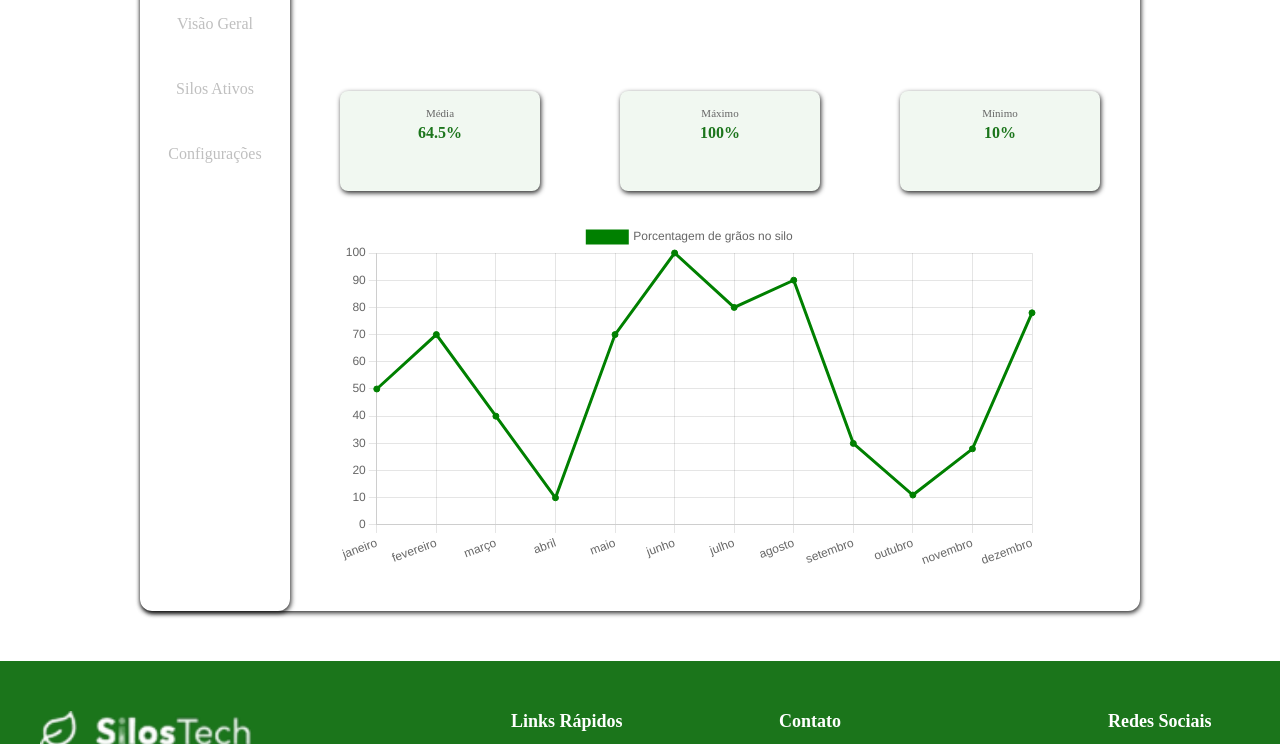
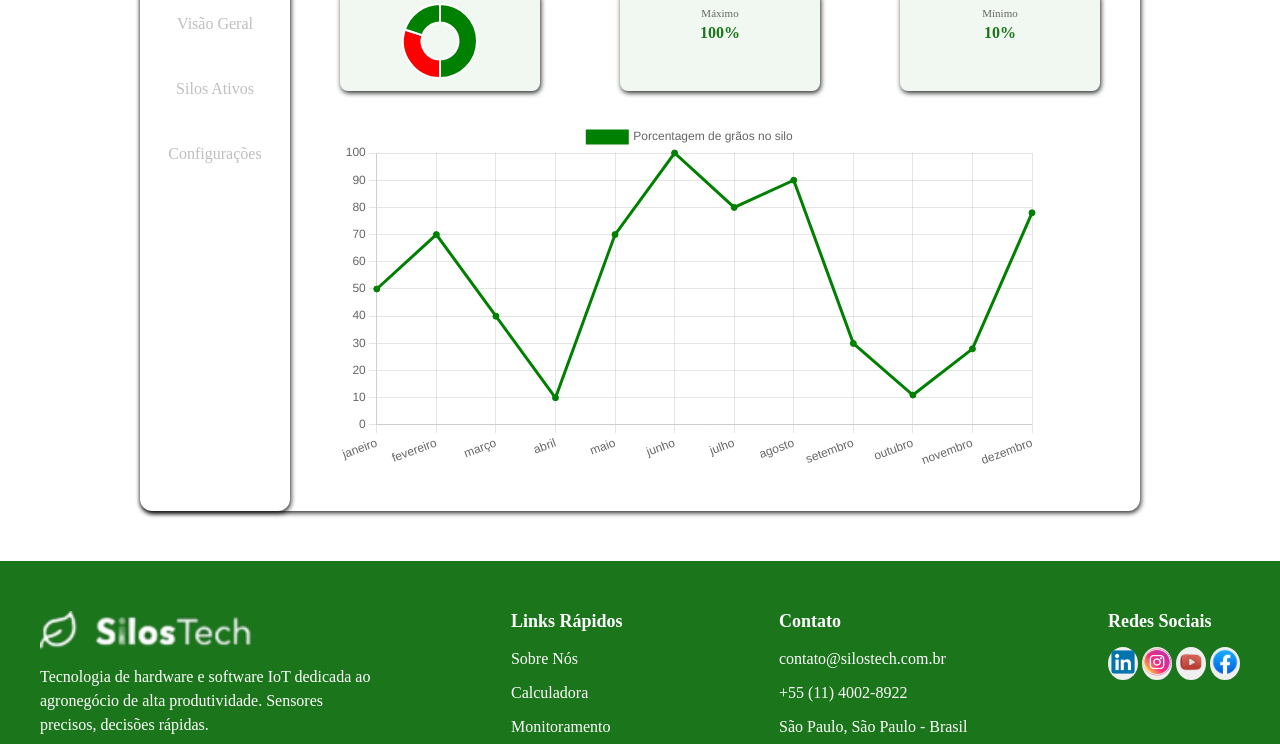
Before and after one commit to miguelvargasp/SilosTech-GP6, a plain HTML site: page Algoritmo/telas de login e cadastro/dashboard.html in a window 1280 px wide. Shown: the part 246-990 px from the top of the page. Drawn offline with nearby package versions, Linux system fonts and the light colour scheme.

Commit message:
dashboard v3

```diff
--- a/Algoritmo/telas de login e cadastro/dashboard.html
+++ b/Algoritmo/telas de login e cadastro/dashboard.html
@@ -15,14 +15,13 @@
       <h4><a href="index.html">Home</a></h4>
       <h4><a href="calculadora.html">Calculadoura financeira</a></h4>
       <h4><a href="dashboard.html">Dashboard </a></h4>
-      <h4><a href="">login</a></h4>
       </div>
     </div>
     <h1 style="text-align: center; margin-top: 30px;" class="texto">MONITORAMENTO DE SILOS</h1>
 
     <div class="DashMeio">
 
-        <!-- ITENS NO LADO ESQUERDO -->
+
         <div class="itens-esquerda">
             <img src="logo.png" alt="" srcset="">
             <a href="#">Visão Geral</a>
@@ -30,11 +29,11 @@
             <a href="#" >Configurações</a>
         </div>
 
-        <!-- PARTE DE CIMA: KPIs -->
+
         <div class="kpis-topo">
             <div class="kpi-card">
-                <span>Média</span>
-                <h4>64.5%</h4>
+              <div class="kpi-donut"></div>
+                <canvas id="donut"></canvas>
             </div>
             <div class="kpi-card">
                 <span>Máximo</span>
@@ -46,7 +45,7 @@
             </div>
         </div>
 
-        <!-- PARTE DE BAIXO: O Gráfico cobrindo quase tudo -->
+
         <div class="grafico-baixo">
             <canvas id="graficoLinhas" class="dashboard"></canvas>
         </div>
@@ -94,7 +93,7 @@
 <script>
 
     const grafico = document.getElementById('graficoLinhas')
-    const media = document.getElementById('media')
+    const donut = document.getElementById('donut')
     new Chart(grafico,{
         type:'line',
         data:{
@@ -129,5 +128,34 @@
       }
     }
     })
+    new Chart(donut,{
+        type:'doughnut',
+        data:{
+            labels:[
+                'janeiro',
+                'fevereiro',
+                  'março'
+            ],
+            datasets:[
+                {
+                    label:'Porcentagem de grãos no silo',
+                    data:[50,30,20],
+                     backgroundColor: [
+                  'green',
+                  'red'
+                ]
 
+                }
+            ]
+        },
+     options: {
+            responsive: true,
+            maintainAspectRatio: false, // <-- Fundamental para respeitar os 70x70px da div pai
+            plugins: {
+                legend: {
+                    display: false // Esconde a legenda lateral para não vazar do card pequeno
+                }
+            }
+        }
+    })
 </script>
--- a/Algoritmo/telas de login e cadastro/style.css
+++ b/Algoritmo/telas de login e cadastro/style.css
@@ -184,7 +184,7 @@ button{
   flex-direction: column;
   gap: 15px;
   box-shadow: 1px 2px 5px rgba(0, 0, 0, 0.842);
-  height: 660px;
+  height: 560px;
   border-radius: 12px;
 }
 
@@ -204,7 +204,7 @@ button{
   border-radius: 8px;
   box-shadow: 1px 2px 5px rgba(0, 0, 0, 0.842);
   text-align: center;
-  margin-top: 100px;
+  margin-top: 0px;
   width: 200px;
   height: 100px;
 }
@@ -245,3 +245,21 @@ button{
    color: #239023;
   font-weight: bold;
 }
+
+.kpi-card:hover{
+  box-shadow: 5px 3px 8px rgba(32, 255, 81, 0.842);
+}
+
+.kpi-dounut{
+  width: 70px;   /* Reduzimos um pouco para garantir que fique proporcional */
+  height: 70px;
+  position: relative;
+  display: flex;
+  align-items: center;
+  justify-content: center;
+}
+
+#donut {
+  width: 100% !important;
+  height: 100% !important;
+}
```
